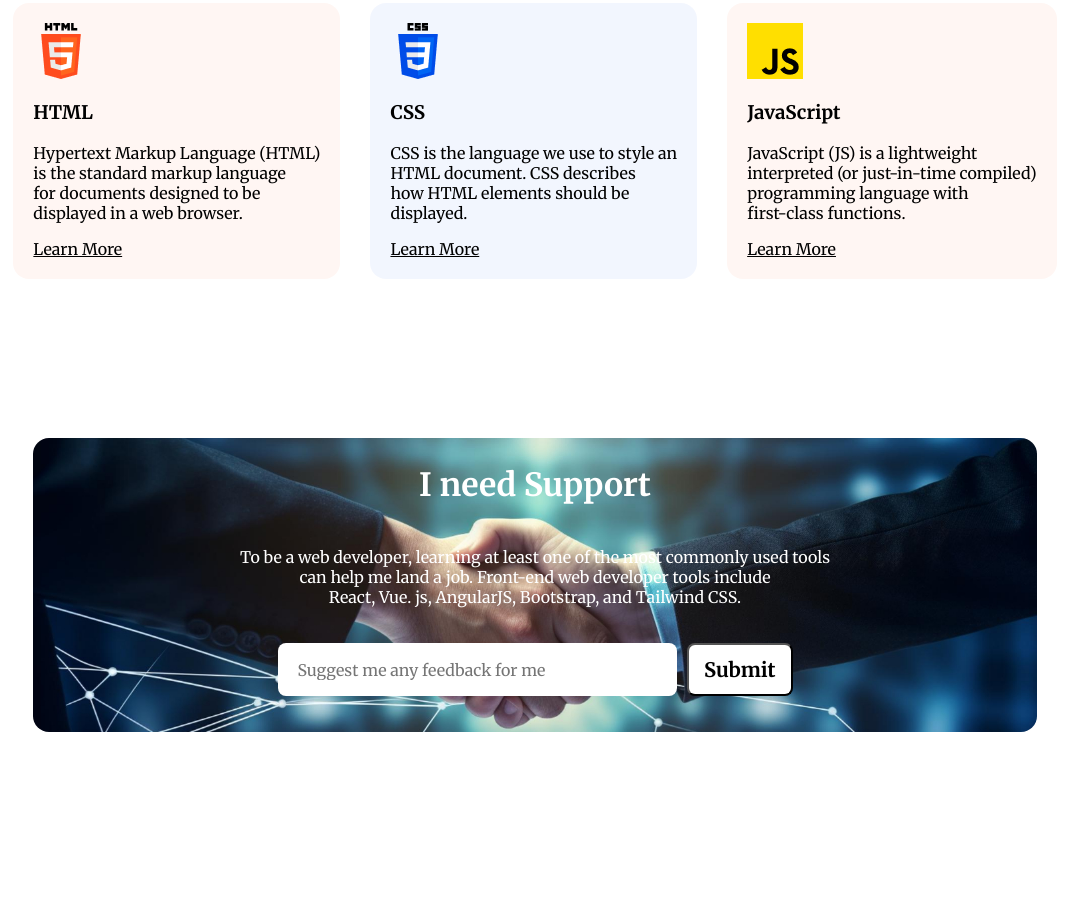
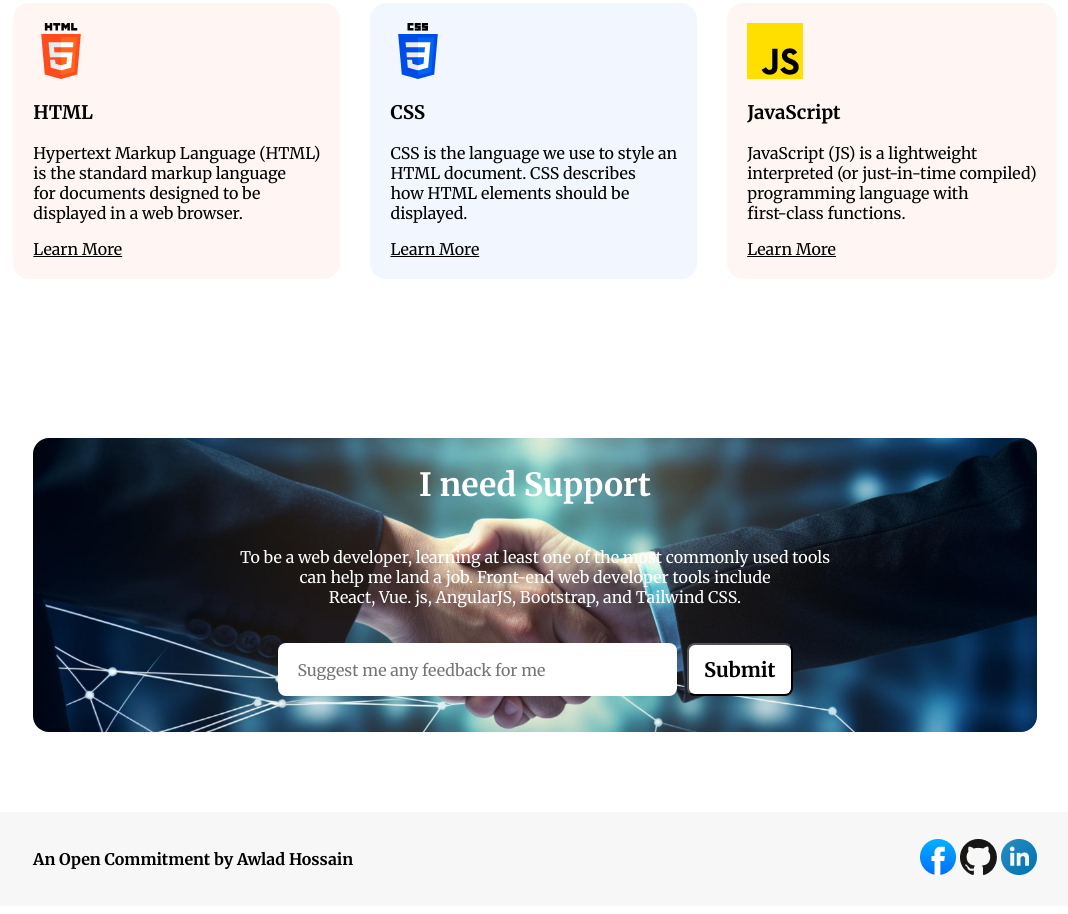
Before and after one commit to MOKKI-01/b10-assignment01, a plain HTML site: page index.html in a window 1280 px wide. Shown: the part 3191-4105 px from the top of the page, without its empty margins (105-1173 px from the left). Before the commit the page ends 3931 px from the top, so only its background shows below. Drawn offline with Linux system fonts and the light colour scheme.

Commit message:
added end section

```diff
--- a/index.html
+++ b/index.html
@@ -34,12 +34,15 @@
         <section id="hero">
             <div class="hero-head">
                 <h2 class="hero-title">Why Web Development??</h2>
-                    <p class="hero-text">Building websites or web applications allows students to apply coding skills, problem-solving,<br> and creativity. This practical experience is invaluable for transitioning from<br> theoretical understanding to real-world application.</p>
+                <p class="hero-text">Building websites or web applications allows students to apply coding skills,
+                    problem-solving,<br> and creativity. This practical experience is invaluable for transitioning
+                    from<br> theoretical understanding to real-world application.</p>
             </div>
             <div class="hero-sec">
                 <div>
                     <h3>I will Do Coding and Change<br> The World</h3>
-                        <p>Expertise or advanced skills in computer<br> languages would enhance a professional's<br> technical skills and will open up more<br> employment opportunities.</p>
+                    <p>Expertise or advanced skills in computer<br> languages would enhance a professional's<br>
+                        technical skills and will open up more<br> employment opportunities.</p>
                     <button>Learn More</button>
                 </div>
                 <div>
@@ -52,14 +55,16 @@
                 </div>
                 <div>
                     <h3>I will help People by creating<br> Modern Web System</h3>
-                        <p> Creating websites and applications with<br> accessibility in mind allows people with<br> disabilities to navigate and engage with<br> online platforms easily.</p>
+                    <p> Creating websites and applications with<br> accessibility in mind allows people with<br>
+                        disabilities to navigate and engage with<br> online platforms easily.</p>
                     <button>Learn More</button>
                 </div>
             </div>
             <div class="hero-sec">
                 <div>
                     <h3>I can work from anywhere<br> in the world</h3>
-                        <p>All i need for web development is the<br> internet and a laptop. Not all jobs are remote,<br> but if that is my preference, there are<br> remote jobs out there for me. </p>
+                    <p>All i need for web development is the<br> internet and a laptop. Not all jobs are remote,<br> but
+                        if that is my preference, there are<br> remote jobs out there for me. </p>
                     <button>Learn More</button>
                 </div>
                 <div>
@@ -70,49 +75,71 @@
         <section id="legend">
             <div class="hero-head">
                 <h2 class="hero-title">My Inspiration</h2>
-                <p class="hero-text">Jhankar Mahbub is not just a name, he is a symbol of inspiration for many aspiring<br> programmers and tech enthusiasts in Bangladesh.</p>
+                <p class="hero-text">Jhankar Mahbub is not just a name, he is a symbol of inspiration for many
+                    aspiring<br> programmers and tech enthusiasts in Bangladesh.</p>
             </div>
             <div class="legend-link">
-                <iframe width="560" height="315" src="https://www.youtube.com/embed/ic6SjX-C6DA?si=-oLOkJ1jF_TmqqUd" title="YouTube video player" frameborder="0" allow="accelerometer; autoplay; clipboard-write; encrypted-media; gyroscope; picture-in-picture; web-share" referrerpolicy="strict-origin-when-cross-origin" allowfullscreen></iframe>
+                <iframe width="560" height="315" src="https://www.youtube.com/embed/ic6SjX-C6DA?si=-oLOkJ1jF_TmqqUd"
+                    title="YouTube video player" frameborder="0"
+                    allow="accelerometer; autoplay; clipboard-write; encrypted-media; gyroscope; picture-in-picture; web-share"
+                    referrerpolicy="strict-origin-when-cross-origin" allowfullscreen></iframe>
             </div>
         </section>
         <section id="master">
             <div class="hero-head">
                 <h2 class="hero-title">My Current Target</h2>
-                <p class="hero-text">To become a Web Developer, i should have an understanding of HTML, CSS, and JavaScript.<br> It's also recommended to learn about CSS and CSS frameworks.</p>
+                <p class="hero-text">To become a Web Developer, i should have an understanding of HTML, CSS, and
+                    JavaScript.<br> It's also recommended to learn about CSS and CSS frameworks.</p>
             </div>
             <div class="master-sec">
                 <div class="master-html">
                     <img src="./assets/html.png" alt="">
                     <h3>HTML</h3>
-                    <p>Hypertext Markup Language (HTML)<br> is the standard markup language<br> for documents designed to be<br> displayed in a web browser.</p>
+                    <p>Hypertext Markup Language (HTML)<br> is the standard markup language<br> for documents designed
+                        to be<br> displayed in a web browser.</p>
                     <a class="master-btn">Learn More</a>
                 </div>
                 <div class="master-css">
                     <img src="./assets/css.png" alt="">
                     <h3>CSS</h3>
-                    <p>CSS is the language we use to style an<br> HTML document. CSS describes<br> how HTML elements should be<br> displayed.</p>
+                    <p>CSS is the language we use to style an<br> HTML document. CSS describes<br> how HTML elements
+                        should be<br> displayed.</p>
                     <a class="master-btn">Learn More</a>
                 </div>
                 <div class="master-html">
                     <img src="./assets/js.png" alt="">
                     <h3>JavaScript</h3>
-                    <p> JavaScript (JS) is a lightweight<br> interpreted (or just-in-time compiled)<br> programming language with<br> first-class functions.</p>
+                    <p> JavaScript (JS) is a lightweight<br> interpreted (or just-in-time compiled)<br> programming
+                        language with<br> first-class functions.</p>
                     <a class="master-btn">Learn More</a>
                 </div>
             </div>
         </section>
-    </main>
         <footer id="bye">
             <div class="bye-sec">
                 <h2 class="bye-title">I need Support</h2>
-            <p class="bye-text">To be a web developer, learning at least one of the most commonly used tools<br> can help me land a job. Front-end web developer tools include<br> React, Vue. js, AngularJS, Bootstrap, and Tailwind CSS.</p>
+                <p class="bye-text">To be a web developer, learning at least one of the most commonly used tools<br> can
+                    help me land a job. Front-end web developer tools include<br> React, Vue. js, AngularJS, Bootstrap,
+                    and Tailwind CSS.</p>
                 <form>
                     <input placeholder="Suggest me any feedback for me" name="" id="" type="text">
                     <button class="bye-btn">Submit</button>
                 </form>
             </div>
         </footer>
+    </main>
+    <footer id="end">
+        <div class="end-sec">
+            <div>
+                <h4>An Open Commitment by Awlad Hossain</h4>
+            </div>
+            <div>
+                <img src="./assets/facebook.png" alt="">
+                <img src="./assets/github.png" alt="">
+                <img src="./assets/linkedin-icon 1.png" alt="">
+            </div>
+        </div>
+    </footer>
 </body>
 
 </html>
--- a/styles/style.css
+++ b/styles/style.css
@@ -216,3 +216,22 @@ form input {
     text-align: center;
     padding: 10px 15px
 }
+
+#end {
+    height: 94px;
+    display: flex;
+    flex-direction: column;
+    justify-content: center;
+    padding: 0 130px;
+    border-radius: 16px;
+    background: rgba(13, 19, 33, 0.03);
+    margin-top: 80px;
+}
+
+.end-sec {
+    display: flex;
+    flex-direction: row;
+    justify-content: space-between;
+    align-items: center;
+    padding: 0px;
+}
```
Lines whose indentation alone changed are shown as unchanged.
